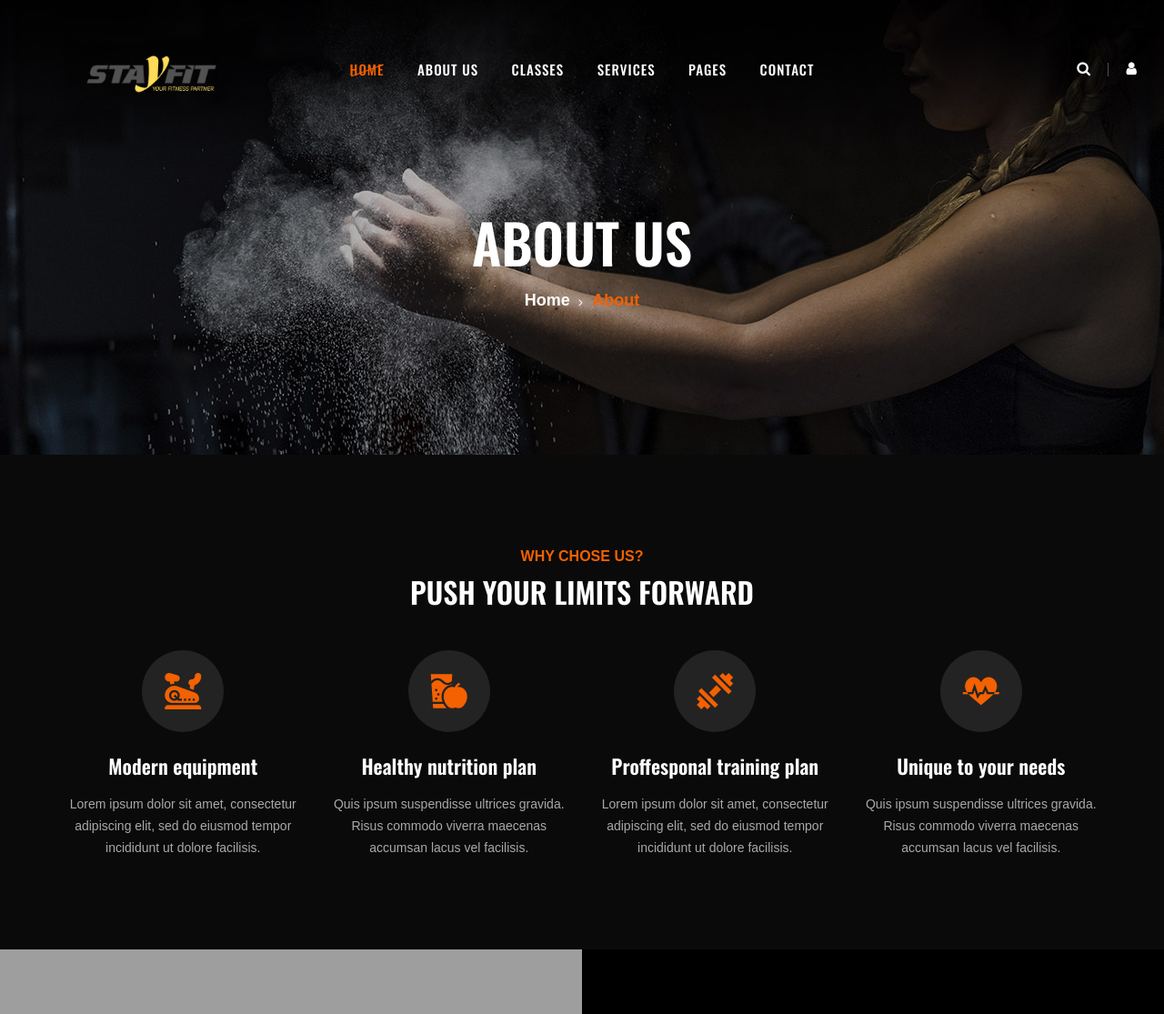
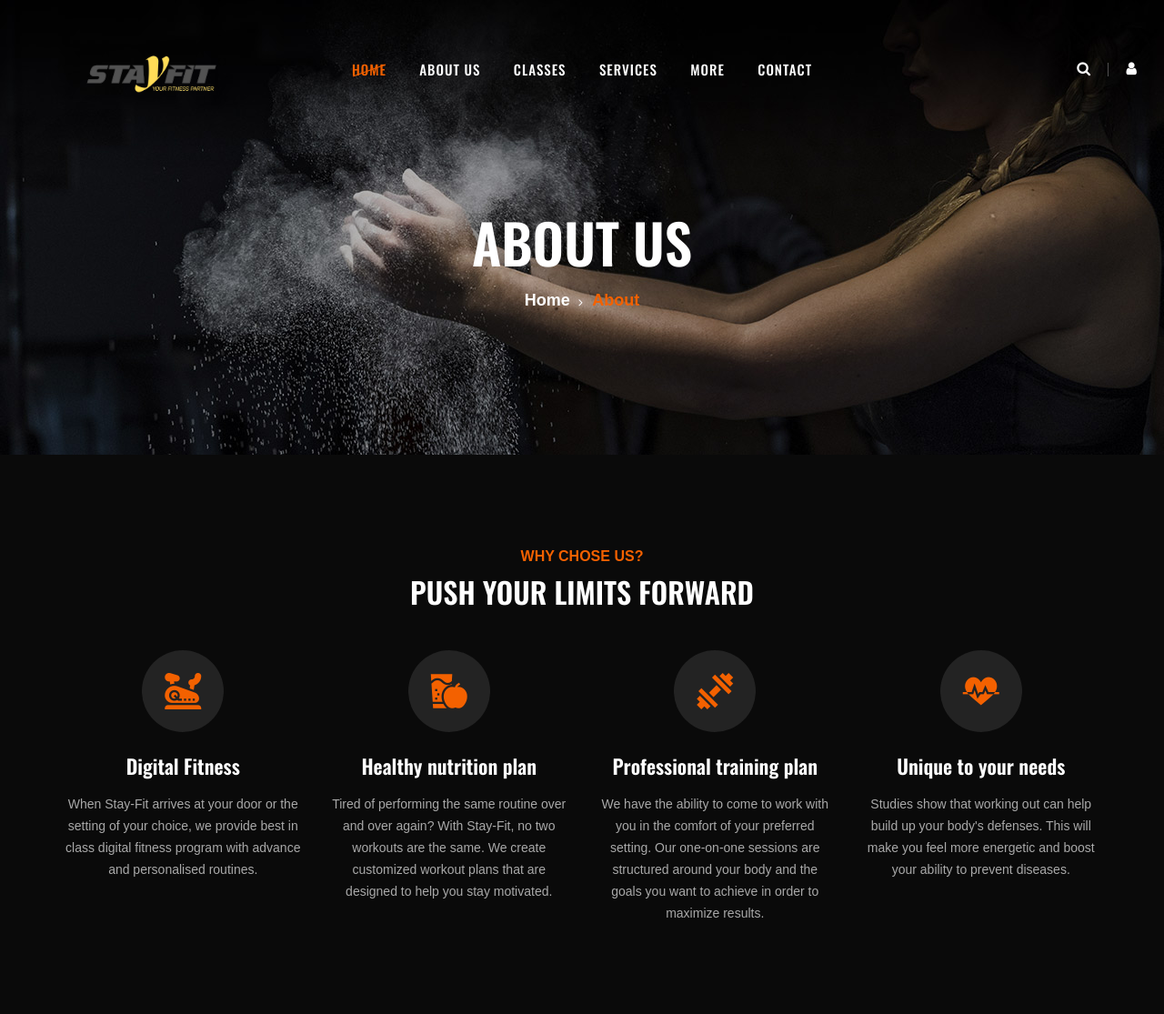
Before and after one commit to AMANGUPTA2000/Stay-Fit, a PHP site: page /about-us.php in a window 1280 px wide. Shown: the top 1115 px of the page at 91% size. Run offline with PHP 8.4, Linux system fonts and the light colour scheme; some web fonts are replaced; grey boxes are pictures that could not be loaded.

Commit message:
web updated

```diff
--- a/about-us.php
+++ b/about-us.php
@@ -8,7 +8,7 @@
                     <div class="breadcrumb-text">
                         <h2>About us</h2>
                         <div class="bt-option">
-                            <a href="./index.html">Home</a>
+                            <a href="./index.php">Home</a>
                             <span>About</span>
                         </div>
                     </div>
@@ -33,33 +33,29 @@
                 <div class="col-lg-3 col-sm-6">
                     <div class="cs-item">
                         <span class="flaticon-034-stationary-bike"></span>
-                        <h4>Modern equipment</h4>
-                        <p>Lorem ipsum dolor sit amet, consectetur adipiscing elit, sed do eiusmod tempor incididunt ut
-                            dolore facilisis.</p>
+                        <h4>Digital Fitness</h4>
+                        <p>When Stay-Fit arrives at your door or the setting of your choice, we provide best in class digital fitness program with advance and personalised routines.</p>
                     </div>
                 </div>
                 <div class="col-lg-3 col-sm-6">
                     <div class="cs-item">
                         <span class="flaticon-033-juice"></span>
                         <h4>Healthy nutrition plan</h4>
-                        <p>Quis ipsum suspendisse ultrices gravida. Risus commodo viverra maecenas accumsan lacus vel
-                            facilisis.</p>
+                        <p>Tired of performing the same routine over and over again? With Stay-Fit, no two workouts are the same. We create customized workout plans that are designed to help you stay motivated.</p>
                     </div>
                 </div>
                 <div class="col-lg-3 col-sm-6">
                     <div class="cs-item">
                         <span class="flaticon-002-dumbell"></span>
-                        <h4>Proffesponal training plan</h4>
-                        <p>Lorem ipsum dolor sit amet, consectetur adipiscing elit, sed do eiusmod tempor incididunt ut
-                            dolore facilisis.</p>
+                        <h4>Professional training plan</h4>
+                        <p>We have the ability to come to work with you in the comfort of your preferred setting. Our one-on-one sessions are structured around your body and the goals you want to achieve in order to maximize results.</p>
                     </div>
                 </div>
                 <div class="col-lg-3 col-sm-6">
                     <div class="cs-item">
                         <span class="flaticon-014-heart-beat"></span>
                         <h4>Unique to your needs</h4>
-                        <p>Quis ipsum suspendisse ultrices gravida. Risus commodo viverra maecenas accumsan lacus vel
-                            facilisis.</p>
+                        <p>Studies show that working out can help build up your body's defenses. This will make you feel more energetic and boost your ability to prevent diseases.</p>
                     </div>
                 </div>
             </div>
@@ -73,7 +69,7 @@
             <div class="row">
                 <div class="col-lg-6 p-0">
                     <div class="about-video set-bg" data-setbg="img/about-us.jpg">
-                        <a href="https://www.youtube.com/watch?v=EzKkl64rRbM" class="play-btn video-popup"><i
+                        <a href="https://www.youtube.com/watch?v=Z63w5PefxTQ" class="play-btn video-popup"><i
                                 class="fa fa-caret-right"></i></a>
                     </div>
                 </div>
@@ -81,13 +77,10 @@
                     <div class="about-text">
                         <div class="section-title">
                             <span>About Us</span>
-                            <h2>What we have done</h2>
+                            <h2>What we do</h2>
                         </div>
                         <div class="at-desc">
-                            <p>Lorem ipsum dolor sit amet, consectetur adipiscing elit, sed do eiusmod tempor incididunt
-                                ut labore et dolore magna aliqua. Quis ipsum suspendisse ultrices gravida. Risus commodo
-                                viverra maecenas accumsan lacus vel facilisis. aliquip ex ea commodo consequat sit amet,
-                                consectetur adipiscing elit, sed do eiusmod tempor.</p>
+                            <p>We want to help you live a fit and healthy lifestyle! We do this by helping you find the most suitable plan for your home gym, studio, or commercial gym, keeping your budget, lifestyle, and fitness goals in mind. We stock a wide range of training plans and sessions, with strength, cardio, cross-training and so much more. Our awesome team is always keen to help, Stay-Fit, Stay-Healthy.</p>
                         </div>
                         <div class="about-bar">
                             <div class="ab-item">
@@ -201,9 +194,9 @@
             <div class="row">
                 <div class="col-lg-12 text-center">
                     <div class="bs-text">
-                        <h2>registration now to get more deals</h2>
+                        <h2>Register now to get more deals</h2>
                         <div class="bt-tips">Where health, beauty and fitness meet.</div>
-                        <a href="#" class="primary-btn  btn-normal">Appointment</a>
+                        <a href="get-started.html" class="primary-btn  btn-normal">Register Now</a>
                     </div>
                 </div>
             </div>
@@ -218,7 +211,7 @@
                 <div class="col-lg-12">
                     <div class="section-title">
                         <span>Testimonial</span>
-                        <h2>Our cilent say</h2>
+                        <h2>Our client say</h2>
                     </div>
                 </div>
             </div>
--- a/blog.php
+++ b/blog.php
@@ -8,7 +8,7 @@
                     <div class="breadcrumb-text">
                         <h2>Our Blog</h2>
                         <div class="bt-option">
-                            <a href="./index.html">Home</a>
+                            <a href="./index.php">Home</a>
                             <a href="#">Pages</a>
                             <span>Blog</span>
                         </div>
--- a/bmi-calculator.php
+++ b/bmi-calculator.php
@@ -8,7 +8,7 @@
                     <div class="breadcrumb-text">
                         <h2>BMI calculator</h2>
                         <div class="bt-option">
-                            <a href="./index.html">Home</a>
+                            <a href="./index.php">Home</a>
                             <a href="#">Pages</a>
                             <span>BMI calculator</span>
                         </div>
--- a/class-details.php
+++ b/class-details.php
@@ -8,7 +8,7 @@
                     <div class="breadcrumb-text">
                         <h2>Classes detail</h2>
                         <div class="bt-option">
-                            <a href="./index.html">Home</a>
+                            <a href="./index.php">Home</a>
                             <a href="#">Classes</a>
                             <span>Body building</span>
                         </div>
--- a/class-timetable.php
+++ b/class-timetable.php
@@ -8,7 +8,7 @@
                     <div class="breadcrumb-text">
                         <h2>Timetable</h2>
                         <div class="bt-option">
-                            <a href="./index.html">Home</a>
+                            <a href="./index.php">Home</a>
                             <a href="#">Pages</a>
                             <span>Services</span>
                         </div>
--- a/contact.php
+++ b/contact.php
@@ -8,7 +8,7 @@
                     <div class="breadcrumb-text">
                         <h2>Contact Us</h2>
                         <div class="bt-option">
-                            <a href="./index.html">Home</a>
+                            <a href="./index.php">Home</a>
                             <a href="#">Pages</a>
                             <span>Contact us</span>
                         </div>
--- a/gallery.php
+++ b/gallery.php
@@ -8,7 +8,7 @@
                     <div class="breadcrumb-text">
                         <h2>Gallery</h2>
                         <div class="bt-option">
-                            <a href="./index.html">Home</a>
+                            <a href="./index.php">Home</a>
                             <a href="#">Pages</a>
                             <span>Gallery</span>
                         </div>
--- a/includes/header.php
+++ b/includes/header.php
@@ -60,15 +60,15 @@
                 <li><a href="./classes.php">Classes</a></li>
                 <li><a href="./services.php">Services</a></li>
                 <!-- <li><a href="./team.php">Our Team</a></li> -->
-                <li><a href="#">Pages</a>
+                <li><a href="#">More</a>
                     <ul class="dropdown">
-                        <li><a href="./about-us.php">About us</a></li>
+                        <!-- <li><a href="./about-us.php">About us</a></li> -->
                         <li><a href="./class-timetable.php">Classes timetable</a></li>
                         <li><a href="./bmi-calculator.php">Bmi calculate</a></li>
                         <!-- <li><a href="./team.php">Our team</a></li> -->
                         <li><a href="./gallery.php">Gallery</a></li>
                         <li><a href="./blog.php">Our blog</a></li>
-                        <li><a href="./404.php">404</a></li>
+                        <!-- <li><a href="./404.php">404</a></li> -->
                     </ul>
                 </li>
                 <li><a href="./contact.php">Contact</a></li>
@@ -103,15 +103,15 @@
                             <li><a href="./class-details.php">Classes</a></li>
                             <li><a href="./services.php">Services</a></li>
                             <!-- <li><a href="./team.php">Our Team</a></li> -->
-                            <li><a href="#">Pages</a>
+                            <li><a href="#">More</a>
                                 <ul class="dropdown">
-                                    <li><a href="./about-us.php">About us</a></li>
+                                    <!-- <li><a href="./about-us.php">About us</a></li> -->
                                     <li><a href="./class-timetable.php">Classes timetable</a></li>
                                     <li><a href="./bmi-calculator.php">Bmi calculate</a></li>
                                     <!-- <li><a href="./team.php">Our team</a></li> -->
                                     <li><a href="./gallery.php">Gallery</a></li>
                                     <li><a href="./blog.php">Our blog</a></li>
-                                    <li><a href="./404.php">404</a></li>
+                                    <!-- <li><a href="./404.php">404</a></li> -->
                                 </ul>
                             </li>
                             <li><a href="./contact.php">Contact</a></li>
--- a/index.php
+++ b/index.php
@@ -48,8 +48,8 @@
                 <div class="col-lg-3 col-sm-6">
                     <div class="cs-item">
                         <span class="flaticon-034-stationary-bike"></span>
-                        <h4>Modern equipment</h4>
-                        <p>When Stay-Fit arrives at your door or the setting of your choice, we provide equipment that's clean and state-of-the-art.</p>
+                        <h4>Digital Fitness</h4>
+                        <p>When Stay-Fit arrives at your door or the setting of your choice, we provide best in class digital fitness program with advance and personalised routines.</p>
                     </div>
                 </div>
                 <div class="col-lg-3 col-sm-6">
--- a/services.php
+++ b/services.php
@@ -8,7 +8,7 @@
                     <div class="breadcrumb-text">
                         <h2>Services</h2>
                         <div class="bt-option">
-                            <a href="./index.html">Home</a>
+                            <a href="./index.php">Home</a>
                             <span>Services</span>
                         </div>
                     </div>
```
Also changed, not shown: 404.html (+4 -4 lines), team.html (+4 -4 lines).
